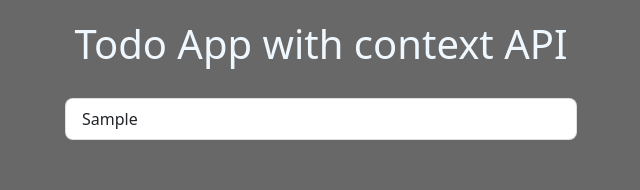
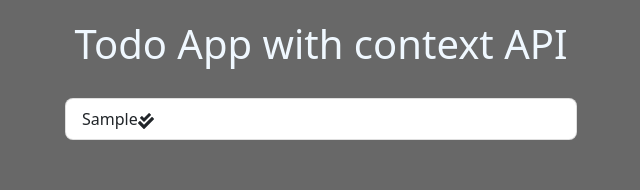
Before and after one commit to pnayak1501/React21, a React (Create React App) app in the folder 08context-reducer-todo/: page / in a window 1280 px wide. Both pictures are taken after typing "Sample" into the empty fields and a click on the button "Add". Shown: the top 190 px of the page, without its empty margins (319-959 px from the left). Built offline with nearby package versions, Linux system fonts and the light colour scheme.

Commit message:
commit 8-11

```diff
--- a/08context-reducer-todo/src/Components/TodoForm.js
+++ b/08context-reducer-todo/src/Components/TodoForm.js
@@ -10,7 +10,7 @@
 
     const handleSubmit = e =>{
         e.preventDefault();
-        if(todoString == ""){
+        if(todoString === ""){
             return alert("Please enter a Todo");
         }
         const todo = {
--- a/08context-reducer-todo/src/Components/Todos.js
+++ b/08context-reducer-todo/src/Components/Todos.js
@@ -1,25 +1,32 @@
-import React, {useContext} from "react"
-import {ListGroup, ListGroupItem} from "reactstrap"
-import {FaCheckDouble} from "react-icons/fa"
-import {TodoContext} from "../context/TodoContext"
-import {REMOVE_TODO} from "../context/action.types"
+import React, { useContext } from "react";
+import { ListGroup, ListGroupItem } from "reactstrap";
+import { FaCheckDouble } from "react-icons/fa";
+import { TodoContext } from "../context/TodoContext";
+import { REMOVE_TODO } from "../context/action.types";
 
+const Todos = () => {
+  const { todos, dispatch } = useContext(TodoContext);
 
-const Todos = () =>{
-    const {todos, dispatch} = useContext(TodoContext);
-
-    return(
-        <ListGroup className="mt-5 mb-2 items">
-            {todos.map(todo => {
-                return(
-                    <ListGroupItem key={todo.id}>
-                        {todo.todoString}
-                    </ListGroupItem>
-                )
-            })}
-        </ListGroup>
-    )
-
-}
+  return (
+    <ListGroup className="mt-5 mb-2 items">
+      {todos.map(todo => (
+        <ListGroupItem key={todo.id}>
+          {todo.todoString}
+          <span
+            className="float-right"
+            onClick={() => {
+              dispatch({
+                type: REMOVE_TODO,
+                payload: todo.id
+              });
+            }}
+          >
+            <FaCheckDouble />
+          </span>
+        </ListGroupItem>
+      ))}
+    </ListGroup>
+  );
+};
 
 export default Todos;
```
